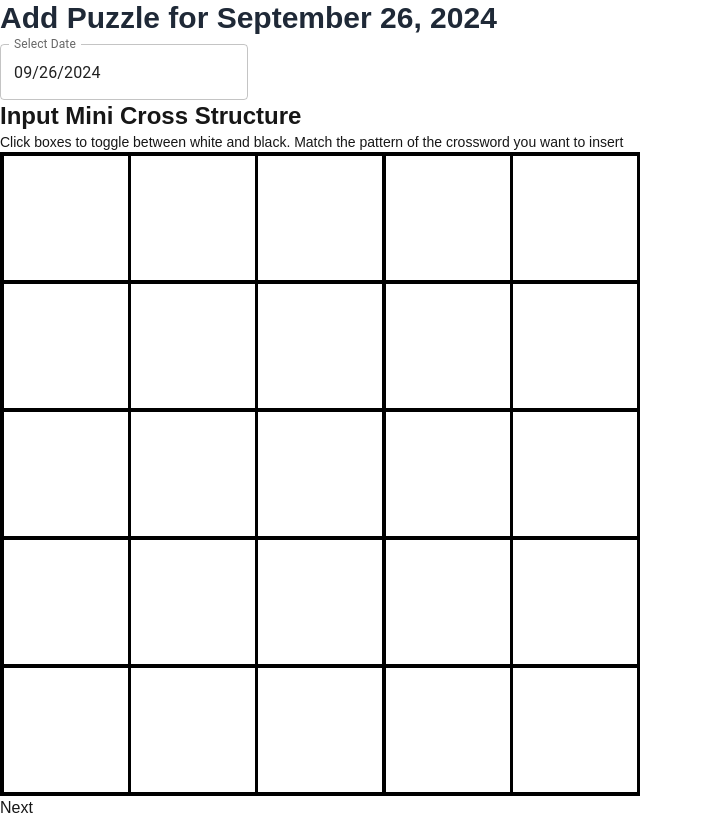
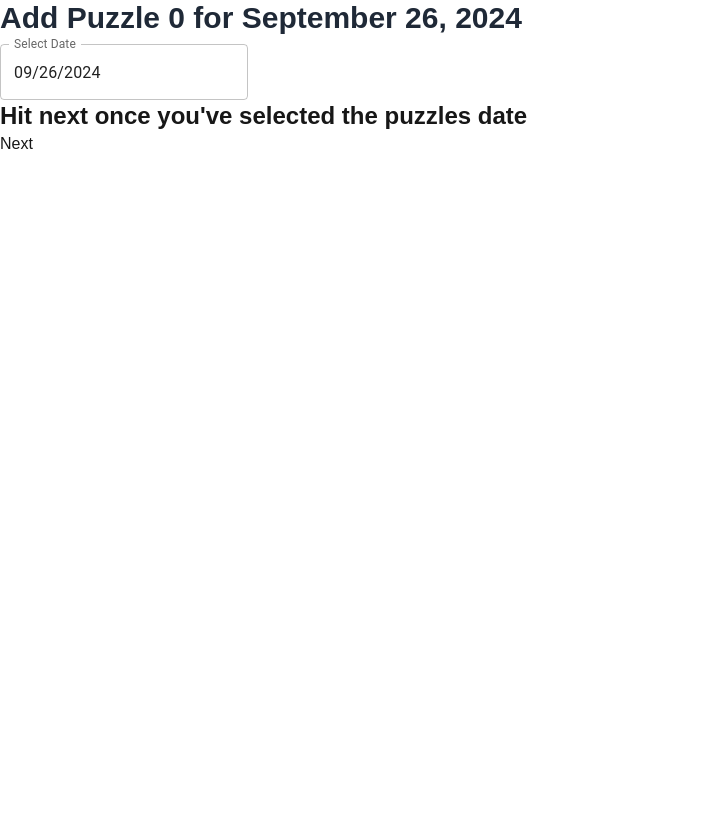
Before and after one commit to JoshuaOStafford/mini-cross-hustler, a Next.js app: page /add_puzzle in a window 1280 px wide. Shown: the whole page, without its empty margins (0-703 px from the left). Built offline with nearby package versions, Linux system fonts and the light colour scheme.

Commit message:
Added Date back to Step enum. AddPuzzle ready for backend incorporation.

```diff
--- a/app/components/AddPuzzle.tsx
+++ b/app/components/AddPuzzle.tsx
@@ -5,9 +5,11 @@ import dayjs from "dayjs";
 import PuzzleStructure from "./PuzzleStructure";
 import Instructions from "@components/Instructions";
 import TimeSelector from "@components/TimeSelector";
+import axios from "axios";
 
 
 export enum Step {
+    Date,
     Structure,
     Time,
     Submitting,
@@ -28,13 +30,29 @@ const AddPuzzle = () => {
     const [structure, setStructure] = useState("");
     const [words, setWords] = useState<string[]>([]);
     const [wordsData, setWordsData] = useState<Word[]>([]);
-    const [currentStep, setCurrentStep] = useState<Step>(Step.Structure);
+    const [currentStep, setCurrentStep] = useState<Step>(Step.Date);
+
+    async function handleSubmit() {
+        try {
+            const response = await axios.post("http://localhost:4000/puzzle", {
+                date,
+                time,
+                structure,
+                wordsData
+            });
+            console.log(response);
+            setCurrentStep(Step.Submitted);
+        } catch (error) {
+            console.error(error);
+            setCurrentStep(Step.Error);
+        }
+    }
 
     // will need to pass date, time, structure, and wordsData to database on submit
 
     return (
         <div>
-        <h1>Add Puzzle for {date ? dayjs(date).format("MMMM D, YYYY") : ""}</h1>
+        <h1>Add Puzzle {time} for {date ? dayjs(date).format("MMMM D, YYYY") : ""}</h1>
 
         <DateSelector date={date} setDate={setDate} />
 
@@ -42,6 +60,13 @@ const AddPuzzle = () => {
 
         {(currentStep === Step.Structure || currentStep === Step.WordInfo) && <PuzzleStructure structure={structure} setStructure={setStructure} />}
         {currentStep === Step.Time && <TimeSelector time={time} setTime={setTime} />}
+        {currentStep === Step.Time && <button
+            onClick={handleSubmit}
+            className="bg-green-500 hover:bg-green-700 text-white font-bold py-2 px-4 rounded"
+        >
+            Submit Puzzle
+        </button>}
+
 
         <div className="flex space-x-2">
             {currentStep > Step.Structure && <button onClick={() => setCurrentStep(currentStep - 1)}>Back</button>}
--- a/app/components/Instructions.tsx
+++ b/app/components/Instructions.tsx
@@ -9,6 +9,9 @@ const Instructions = ({ currentStep }: InstructionProps) => {
   let prompt = "";
   let details = ""
   switch (currentStep) {
+    case Step.Date:
+      prompt = "Hit next once you've selected the puzzles date";
+      break;
     case Step.Structure:
       prompt = "Input Mini Cross Structure";
       details = "Click boxes to toggle between white and black. Match the pattern of the crossword you want to insert";
--- a/package.json
+++ b/package.json
@@ -13,12 +13,14 @@
     "@emotion/react": "^11.13.3",
     "@emotion/styled": "^11.13.0",
     "@mui/x-date-pickers": "^7.18.0",
+    "axios": "^1.7.7",
     "dayjs": "^1.11.13",
     "next": "14.2.13",
     "react": "^18",
     "react-dom": "^18"
   },
   "devDependencies": {
+    "@types/axios": "^0.14.0",
     "@types/jest": "^29.5.13",
     "@types/node": "^20.16.9",
     "@types/react": "^18",
```
Also changed, not shown: 1 other file (tests, documents, lock files or other folders).
